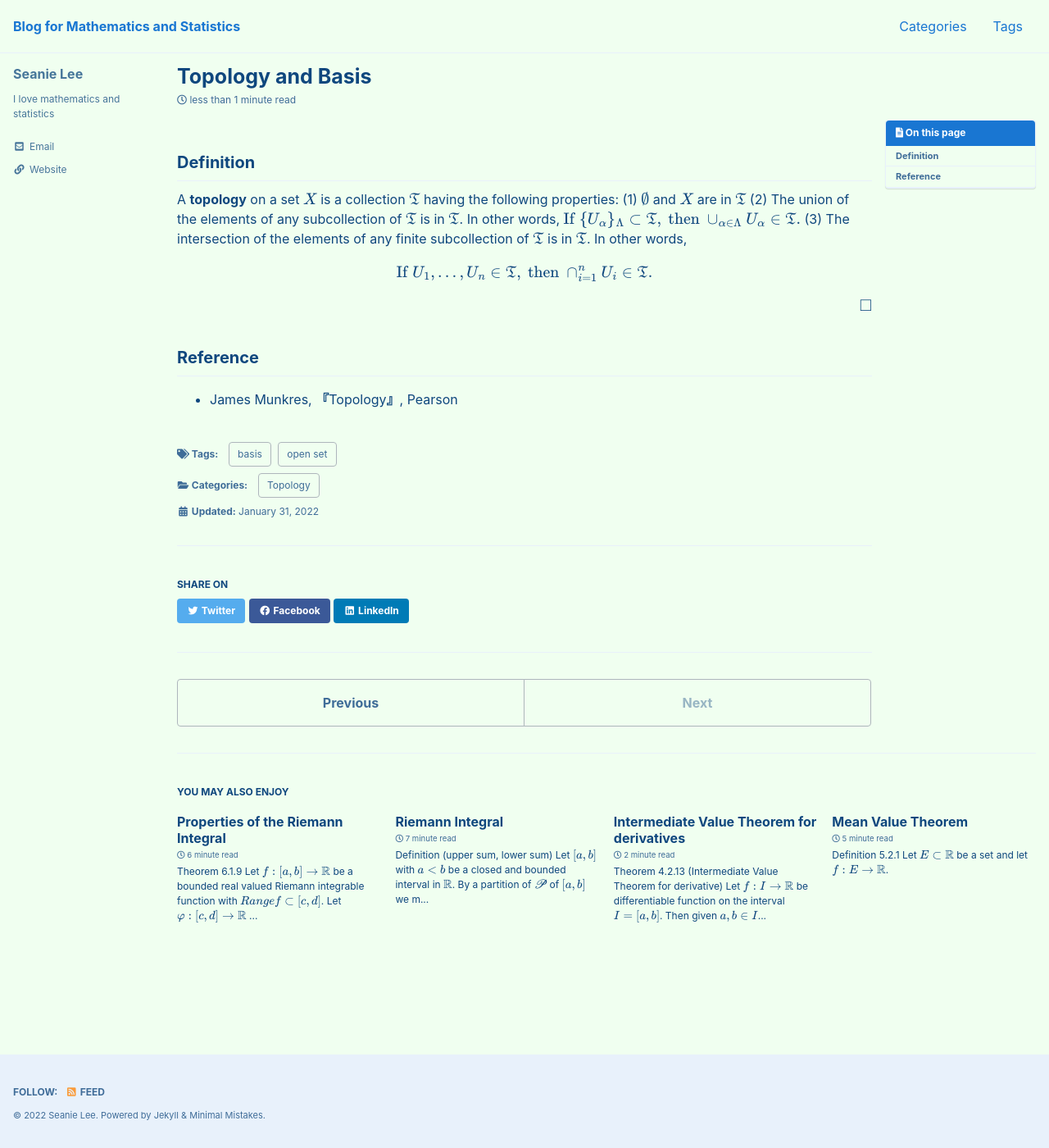
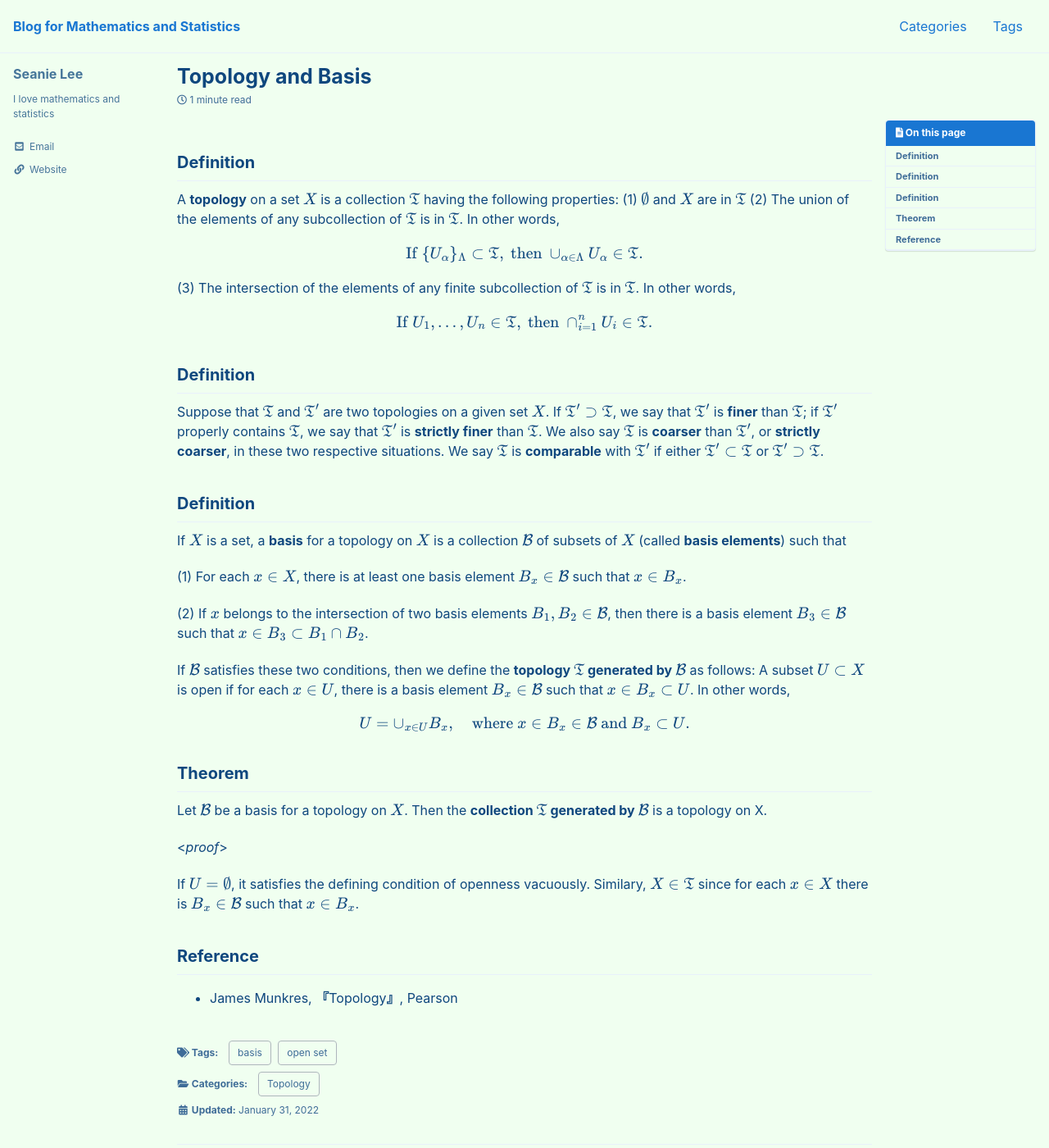
Before and after one commit to seanie12/blog, a Jekyll site: the page built from _posts/2022-01-31-open-basis.md, in a window 1280 px wide and 1400 px high. Shown: the whole window at 82% size. Built offline with Jekyll 4.4.1, drawn with Linux system fonts in a browser that asks for light colours; cached includes are drawn as plain includes; formulas are drawn with MathJax 3.

Commit message:
Update 2022-01-31-open-basis.md

```diff
--- a/_posts/2022-01-31-open-basis.md
+++ b/_posts/2022-01-31-open-basis.md
@@ -20,11 +20,13 @@ comments : true
 A **topology** on a set $X$ is a collection $\mathfrak{T}$ having the following properties:
 (1) $\emptyset$ and $X$ are in $\mathfrak{T}$
 (2) The union of the elements of any subcollection of $\mathfrak{T}$ is in $\mathfrak{T}$. In other words,
+
 $$
 \begin{equation*}
 \text{If } \{U_\alpha\}_{\Lambda} \subset \mathfrak{T}, \text{ then } \cup_{\alpha\in \Lambda}U_\alpha \in \mathfrak{T}.
 \end{equation*}
 $$
+
 (3) The intersection of the elements of any finite subcollection of $\mathfrak{T}$ is in $\mathfrak{T}$. In other words,
 
 $$
@@ -33,6 +35,32 @@ $$
 \end{equation*}
 $$
 
+
+## Definition
+Suppose that $\mathfrak{T}$ and $\mathfrak{T}^\prime$ are two topologies on a given set $X$. If $\mathfrak{T}^\prime \supset \mathfrak{T}$, we say that $\mathfrak{T}^\prime$ is **finer** than $\mathfrak{T}$; if $\mathfrak{T}^\prime$ properly contains $\mathfrak{T}$, we say that $\mathfrak{T}^\prime$ is **strictly finer** than $\mathfrak{T}$. We also say $\mathfrak{T}$ is **coarser** than $\mathfrak{T}^\prime$, or **strictly coarser**, in these two respective situations. We say $\mathfrak{T}$ is **comparable** with $\mathfrak{T}^\prime$ if either $\mathfrak{T}^\prime \subset \mathfrak{T}$ or $\mathfrak{T}^\prime \supset \mathfrak{T}$.
+
+## Definition
+If $X$ is a set, a **basis** for a topology on $X$ is a collection $\mathcal{B}$ of subsets of $X$ (called **basis elements**) such that
+
+(1) For each $x\in X$, there is at least one basis element $B_x\in\mathcal{B}$ such that $x\in B_x$.
+
+(2) If $x$ belongs to the intersection of two basis elements $B_1, B_2 \in\mathcal{B}$, then there is a basis element $B_3\in\mathcal{B}$ such that $x\in B_3 \subset B_1\cap B_2$.
+
+If $\mathcal{B}$ satisfies these two conditions, then we define the **topology $\mathfrak{T}$ generated by $\mathcal{B}$** as follows: A subset $U\subset X$ is open if for each $x\in U$, there is a basis element $B_x\in\mathcal{B}$ such that $x\in B_x\subset U$. In other words,
+
+$$
+\begin{equation*}
+U=\cup_{x\in U} B_x,\quad \text{where } x\in B_x\in \mathcal{B} \text{ and } B_x \subset U.
+\end{equation*}
+$$
+
+
+## Theorem
+Let $\mathcal{B}$ be a basis for a topology on $X$. Then  the **collection $\mathfrak{T}$ generated by $\mathcal{B}$** is a topology on X.
+
+<*proof*>
+
+If $U=\emptyset$, it satisfies the defining condition of openness vacuously. Similary, $X\in \mathfrak{T}$ since for each $x\in X$ there is $B_x\in\mathcal{B}$ such that $x\in B_x$.
 $$\tag*{$\square$}$$
 
 
```
